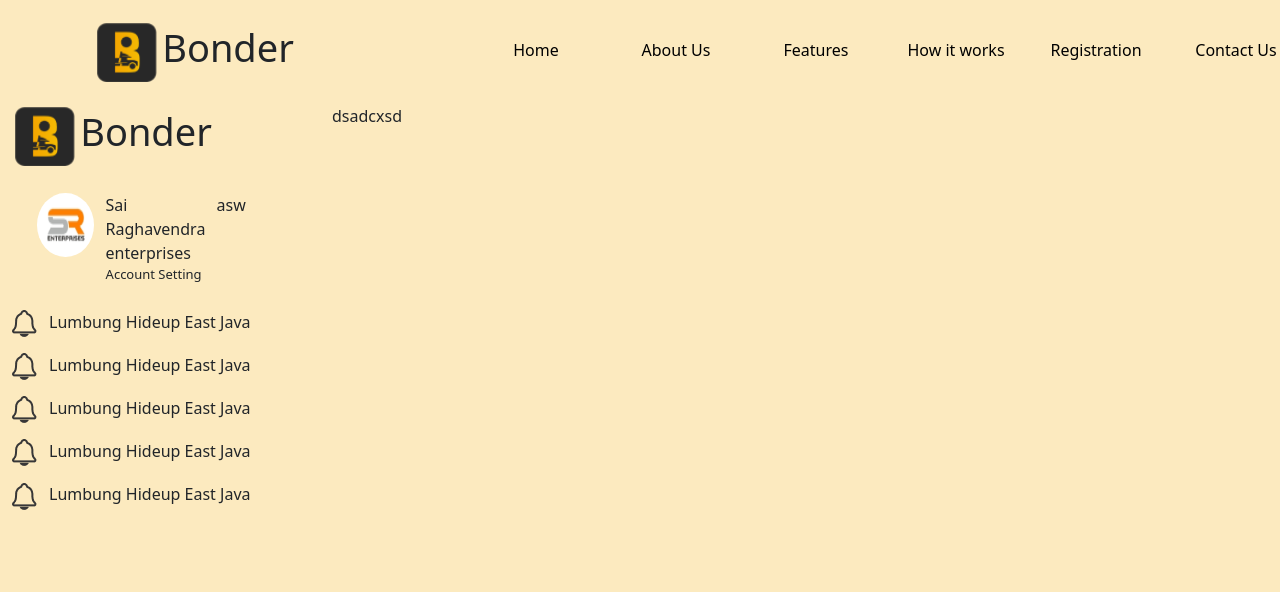
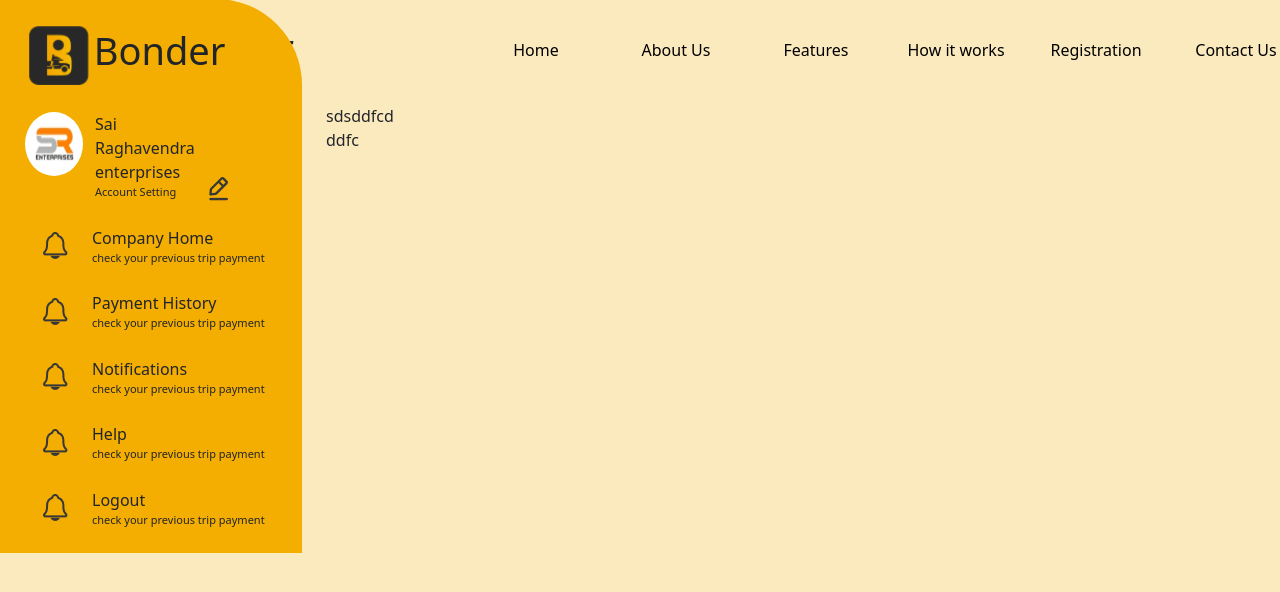
Before and after one commit to sighachandra/bonder, a plain HTML site: page try.html in a window 1280 px wide. Shown: the top 592 px of the page. Drawn offline with Linux system fonts and the light colour scheme.

Commit message:
third commit

```diff
--- a/assets/css/try.css
+++ b/assets/css/try.css
@@ -1,8 +1,19 @@
 
-.dfvfvv{
-    background-color: yellow;
+.trypageside{
+    background-color: #F4AD01;
     margin-top: -105px;
     border-top-right-radius: 86px;
+}
+.logoArr1{
+    display: flex;
+    align-items: center;
+    justify-content: center;
+    padding-right: 51px;
+    padding-top: 24px;
+}
+.logoArr1 h4{
+    font-size: 38px;
+    font-weight: 100;
 }
 
 .enterprise{
@@ -26,5 +37,27 @@
     padding-left: 12px
 }
 .span2{
-    font-size: 13px;
+    font-size: 11px;
 }
+.p-arr{
+    padding-left: 43px;
+    padding-right: 25px;
+    padding-bottom: 25px;
+}
+.Lumbung{
+    display: flex;
+    flex-direction: column;
+    padding-left: 24px;
+}
+.f-d{
+    display: flex;
+}
+.sideimg{
+    display: flex;
+    align-items: center;
+}
+
+.penImg{
+    display: flex;
+    align-items: end;
+}
--- a/try.html
+++ b/try.html
@@ -168,13 +168,13 @@
                    <!-- end of the header               -->
 
          <!-- Begining of the content section -->
-     <div class="container-fluid">
+     <div class="container-fluid p-0">
           <div class="row">
               <div class="col-md-3">
                   <!-- total wrapped div -->
                 <div class="trypageside">
                    <!-- logo portion -->
-                  <div class="logoArr">
+                  <div class="logoArr1">
                     <img class="logo_style" src="assets/images/bonderlogo-02.png">
                     <h4>Bonder</h4>
                   </div>
@@ -187,30 +187,70 @@
                           <span>Sai Raghavendra enterprises</span>
                           <span class="span2">Account Setting</span>
                     </div>
-                    <div>asw</div>
+                    <div class="penImg">
+                         <img src="assets/images/pen.png" alt="">
+                    </div>
                   </div>
                      <!-- company portion -->
                   <div>
-                    <div>
-                      <p><img src="assets/images/Group 527.png" alt=""><span class="nav-sub-p">Lumbung Hideup East Java</span></p>
+                     <div class="p-arr f-d">
+                        <div class="sideimg">
+                           <img src="assets/images/Group 527.png" alt="">
+                        </div>
+                        <div class="Lumbung">
+                           <span class="">Company Home</span>
+                           <span class="span2">check your previous trip payment</span>
+                        </div>
+                    </div>
+                    <div class="p-arr f-d">
+                        <div class="sideimg">
+                          <img src="assets/images/Group 527.png" alt="">
+                        </div>
+                        <div class="Lumbung">
+                           <span class="">Payment History</span>
+                           <span class="span2">check your previous trip payment</span>
+                        </div>
+                    </div>
+                   <div class="p-arr f-d">
+                      <div class="sideimg">
+                         <img src="assets/images/Group 527.png" alt="">
+                      </div>
+                      <div class="Lumbung">
+                         <span class="">Notifications</span>
+                         <span class="span2">check your previous trip payment</span>
+                      </div>
+                   </div>
+                   <div class="p-arr f-d">
+                      <div class="sideimg">
+                         <img src="assets/images/Group 527.png" alt="">
+                      </div>
+                      <div class="Lumbung">
+                         <span class="">Help</span>
+                         <span class="span2">check your previous trip payment</span>
+                      </div>
+                   </div>
+                   <div class="p-arr f-d">
+                     <div class="sideimg">
+                       <img src="assets/images/Group 527.png" alt="">
                      </div>
-                     <div>
-                      <p><img src="assets/images/Group 527.png" alt=""><span class="nav-sub-p">Lumbung Hideup East Java</span></p>
-                     </div>
-                     <div>
-                      <p><img src="assets/images/Group 527.png" alt=""><span class="nav-sub-p">Lumbung Hideup East Java</span></p>
-                     </div>
-                     <div>
-                      <p><img src="assets/images/Group 527.png" alt=""><span class="nav-sub-p">Lumbung Hideup East Java</span></p>
-                     </div>
-                     <div>
-                      <p><img src="assets/images/Group 527.png" alt=""><span class="nav-sub-p">Lumbung Hideup East Java</span></p>
+                     <div class="Lumbung">
+                       <span class="">Logout</span>
+                       <span class="span2">check your previous trip payment</span>
                      </div>
                   </div>
                 </div>
+                </div>
                        <!-- end -->
               </div>
-              <div class="col-md-9">dsadcxsd</div>
+              <div class="col-md-9">
+                   <div>
+                      <div class="f-d">
+                         <div>sdsd</div>
+                         <div>dfcd</div>
+                      </div>
+                      <div>ddfc</div>
+                   </div>
+              </div>
           </div>
      </div>
             <!-- End of the section -->
```
Also changed, not shown: assets/images/pen.png (added).
